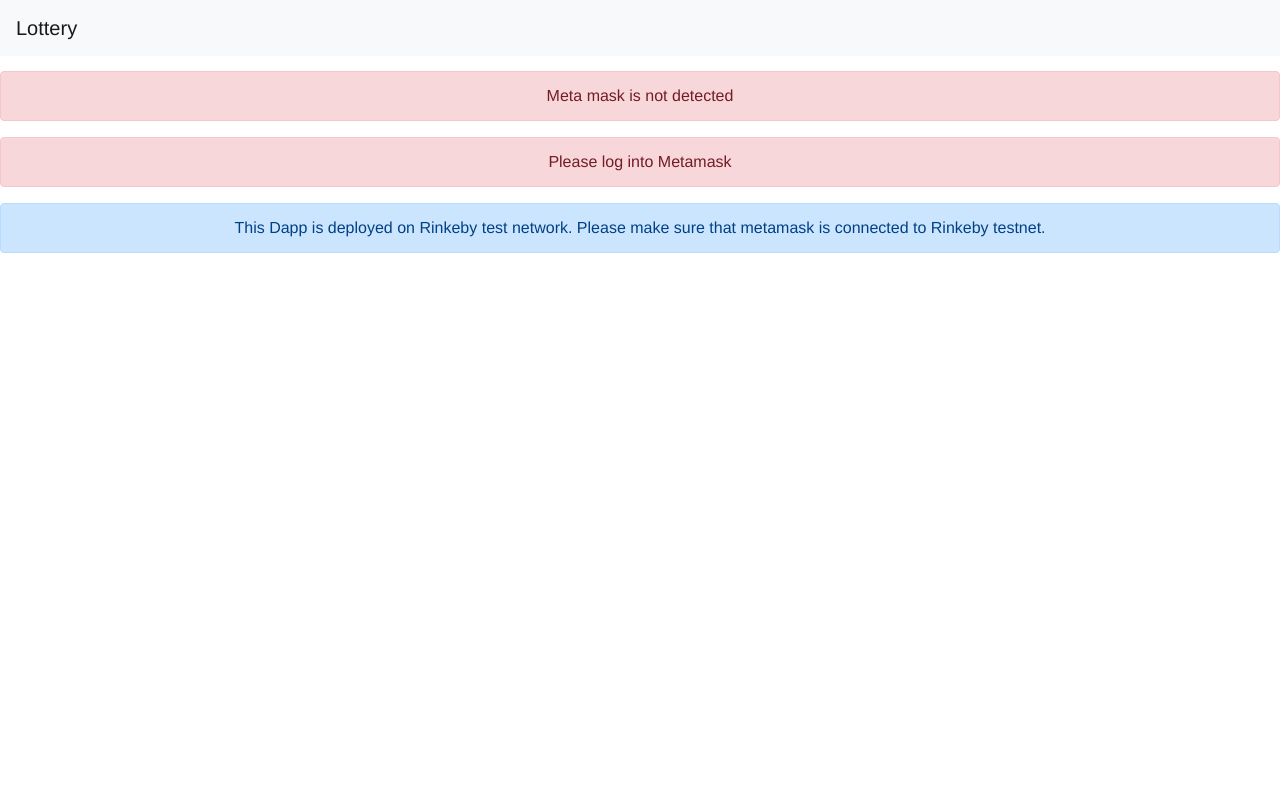
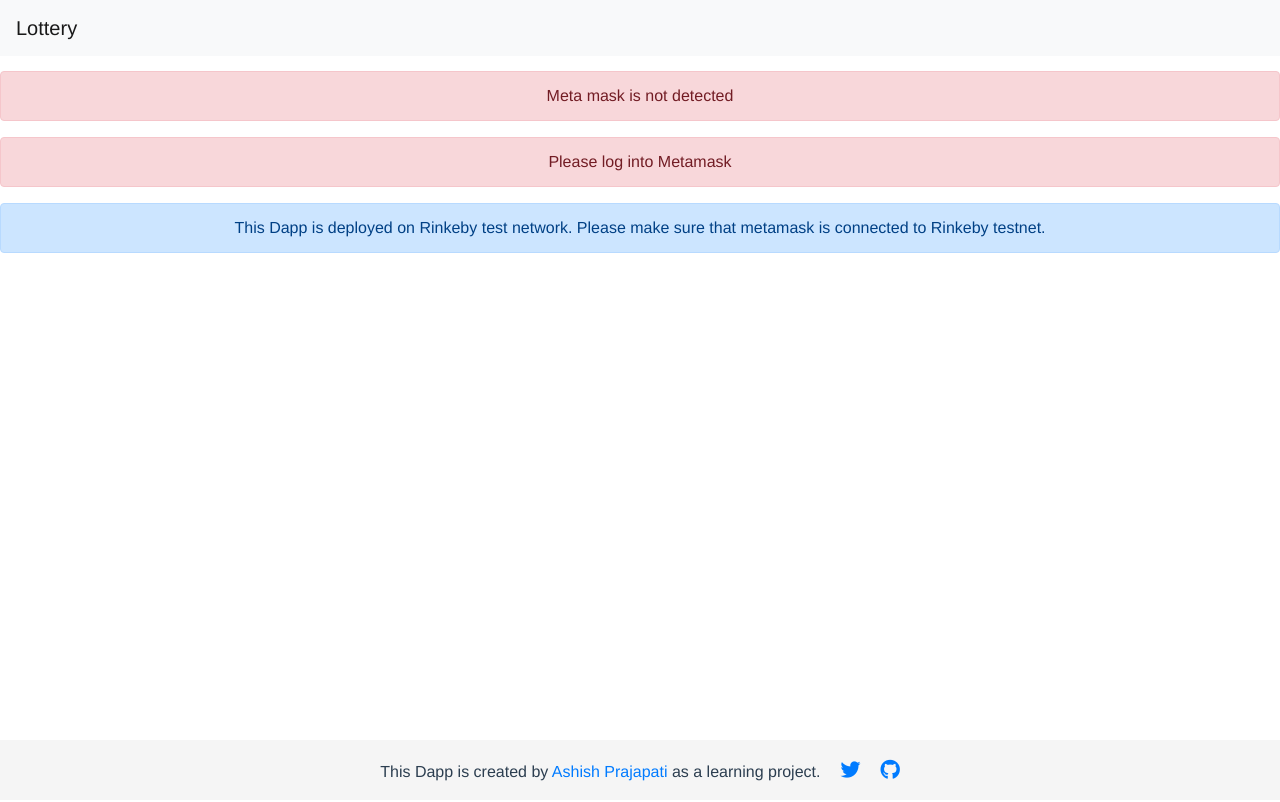
Before and after one commit to 0xalpha0123/solidity-lottery-application, a Vue app in the folder vuejs-frontend/: page /#/lottery/1 in a window 1280 px wide. Built offline with nearby package versions, Linux system fonts and the light colour scheme.

Commit message:
added footer

```diff
--- a/vuejs-frontend/index.html
+++ b/vuejs-frontend/index.html
@@ -5,6 +5,7 @@
     <meta name="viewport" content="width=device-width,initial-scale=1.0">
     <title>Advanced Lottery vuejs-frontend</title>
     <link rel="stylesheet" href="https://maxcdn.bootstrapcdn.com/bootstrap/4.0.0/css/bootstrap.min.css" integrity="sha384-Gn5384xqQ1aoWXA+058RXPxPg6fy4IWvTNh0E263XmFcJlSAwiGgFAW/dAiS6JXm" crossorigin="anonymous">
+    <link rel="stylesheet" href="https://use.fontawesome.com/releases/v5.0.9/css/all.css" integrity="sha384-5SOiIsAziJl6AWe0HWRKTXlfcSHKmYV4RBF18PPJ173Kzn7jzMyFuTtk8JA7QQG1" crossorigin="anonymous">
   </head>
   <body>
     <div id="app"></div>
--- a/vuejs-frontend/src/App.vue
+++ b/vuejs-frontend/src/App.vue
@@ -14,11 +14,14 @@
     <div v-if="isMetaMaskPresent && isMetaMaskLoggedin" class="container">
       <router-view/>
     </div>
+  <app-footer></app-footer>
   </div>
 </template>
 
 <script>
 import Header from "./components/shared/Header";
+import Footer from "./components/shared/Footer";
+
 import web3 from "./web3/web3";
 
 export default {
@@ -36,7 +39,8 @@ export default {
     }
   },
   components: {
-    AppHeader: Header
+    AppHeader: Header,
+    AppFooter: Footer
   }
 };
 </script>
@@ -52,6 +56,7 @@ export default {
   text-align: center;
   color: #2c3e50;
 }
+
 .voffset {
   margin-top: 2px;
 }
--- /dev/null
+++ b/vuejs-frontend/src/components/shared/Footer.vue
@@ -0,0 +1,28 @@
+<template>
+    <footer class="footer">
+        <div class="container">
+            <span>This Dapp is created by <a href="https://ashisherc.com" target="_blank">Ashish Prajapati</a> as a learning project.</span>
+            <a href="https://twitter.com/ashisherc" target="_blank" class="social-icon"><i class="fab fa-twitter"></i></a>
+            <a href="https://github.com/ashisherc/advanced-solidity-lottery-application" target="_blank" class="social-icon"><i class="fab fa-github"></i></a>
+        </div>
+    </footer>
+</template>
+
+<script>
+export default {};
+</script>
+
+<style>
+.footer {
+  position: absolute;
+  bottom: 0;
+  width: 100%;
+  height: 60px;
+  line-height: 60px;
+  background-color: #f5f5f5;
+}
+.social-icon {
+  font-size: 20px;
+  margin-left: 20px;
+}
+</style>
--- a/vuejs-frontend/src/config.js
+++ b/vuejs-frontend/src/config.js
@@ -1,3 +1,3 @@
 export default {
-    lotteryFactoryAddress: "0x39fEfF8dfb40A1f21F0FFe61C257C390CfF4d039"
+    lotteryFactoryAddress: "0xb4cdD05B2399F65817ef620e342b73718d1570A8"
 }
```
